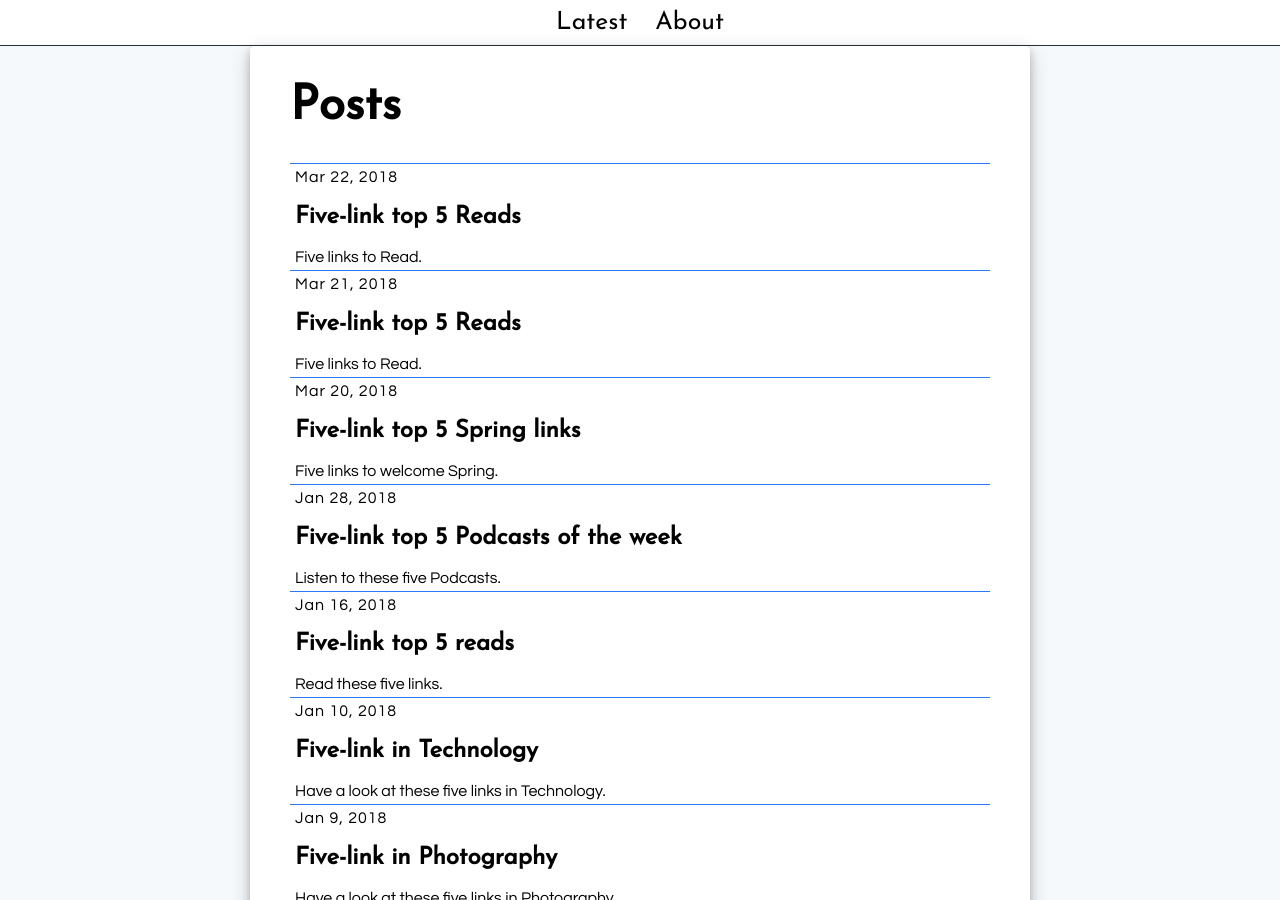
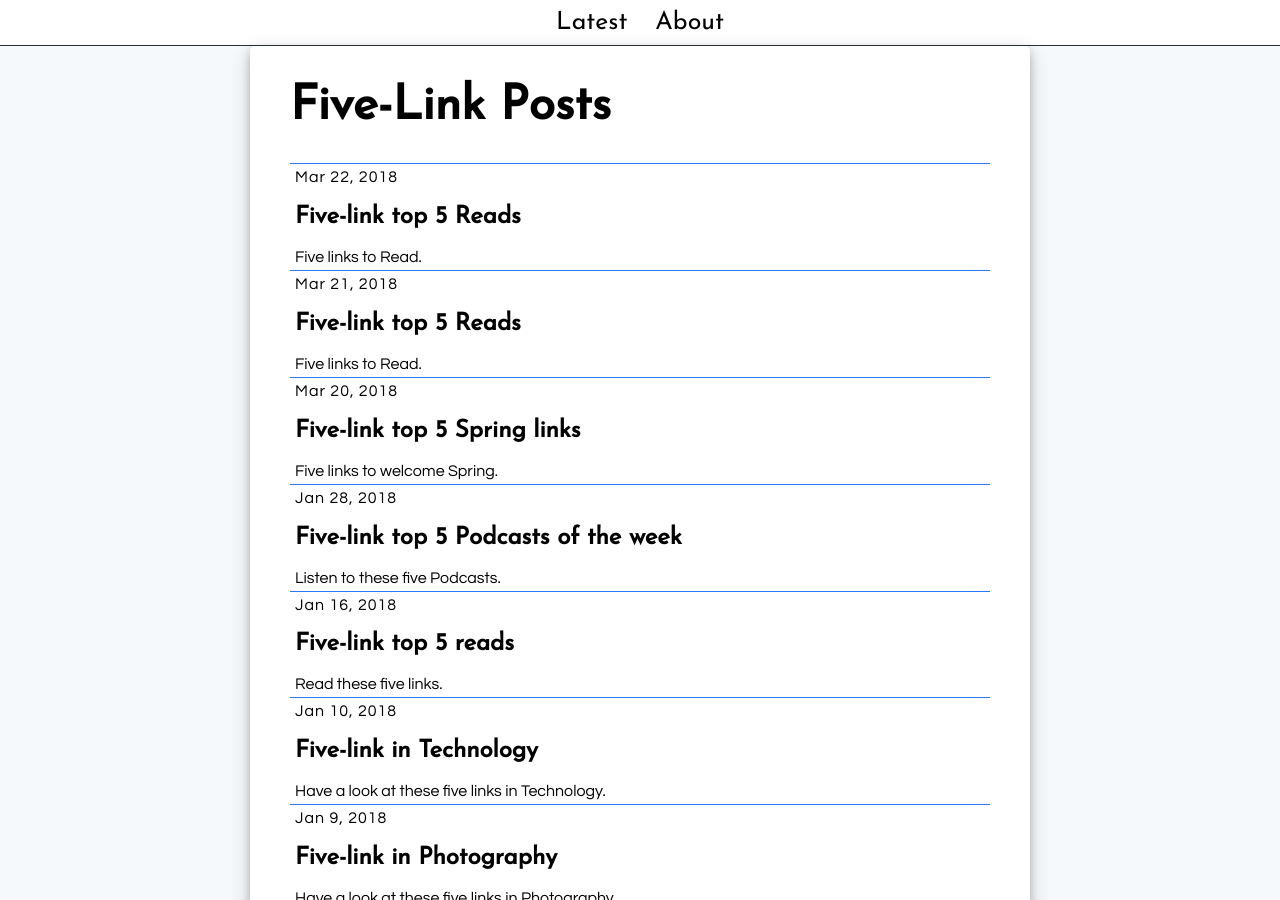
Before and after one commit to hub63501/my-links, a Jekyll site: the page built from index.md, in a window 1280 px wide and 900 px high. Built offline with Jekyll 4.4.1, drawn with Linux system fonts in a browser that asks for light colours.

Commit message:
Changed heading

```diff
--- a/_layouts/home.html
+++ b/_layouts/home.html
@@ -12,7 +12,7 @@ layout: Page_home_layout
 
 
 
-  <h1 class="page-heading" style="font-size: 3em;">Posts</h1>
+  <h1 class="page-heading" style="font-size: 3em;">Five-Link Posts</h1>
 
   {{ content }}
 
```
